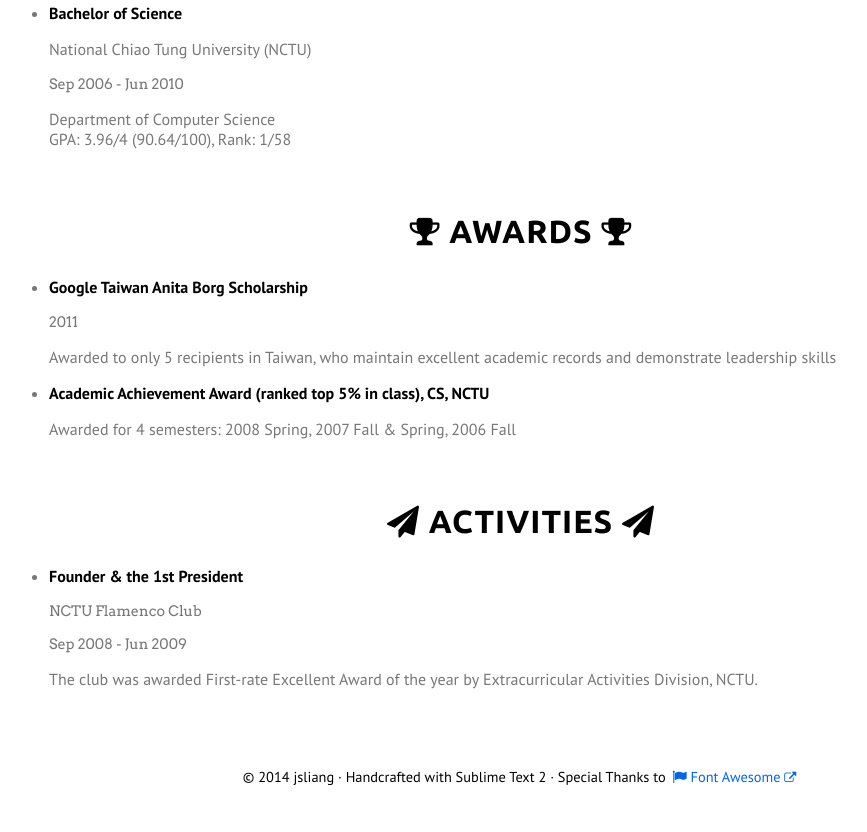
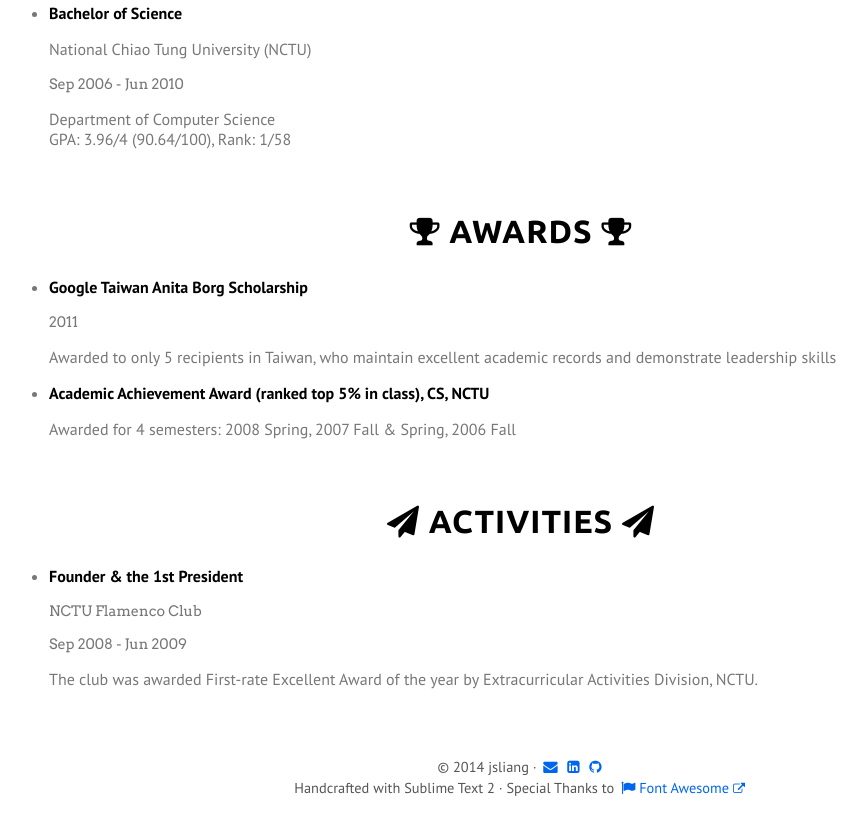
Before and after one commit to jsliang/jsliang.github.io, a plain HTML site: page index.html in a window 1280 px wide. Shown: the part 2058-2890 px from the top of the page, without its empty margins (119-986 px from the left). Drawn offline with Linux system fonts and the light colour scheme.

Commit message:
Modify footer

```diff
--- a/index.html
+++ b/index.html
@@ -321,10 +321,24 @@
         </section>
         <footer>
             <address>
-                <p>
                 &copy;
                 <time datetime="2014">2014</time>
-                    jsliang · Handcrafted with Sublime Text 2 · Special Thanks to
+                jsliang
+                ·
+                <a href="mailto:jsliang.tw@gmail.com">
+                    <i class="fa fa-envelope"></i>
+                </a>
+                <a href="http://tw.linkedin.com/in/juishanliang/" target="_blank">
+                    <i class="fa fa-linkedin-square"></i>
+                </a>
+                <a href="http://github.com/jsliang" target="_blank">
+                    <i class="fa fa-github"></i>
+                </a>
+            </address>
+            <p>
+                Handcrafted with Sublime Text 2
+                ·
+                Special Thanks to
                 <a href="http://fortawesome.github.io/Font-Awesome/">
                     <i class="fa fa-flag"></i>
                     Font Awesome
@@ -332,7 +346,6 @@
                     </small>
                 </a>
             </p>
-            </address>
         </footer>
     </article>
 </body>
--- a/main.css
+++ b/main.css
@@ -70,11 +70,14 @@ footer
     text-align: center;
 }
 
-footer > address > p
+footer > address,
+footer > p
 {
-    color: #000000;
+    color: #555555;
     font-family: 'PT Sans', 'Helvetica Neue', Helvetica, Arial, sans-serif;
     font-size: 0.9em;
+    line-height: 1em;
+    margin: 0.5em 0;
 }
 
 ul > li > p.title
```
Lines whose indentation alone changed are shown as unchanged.
